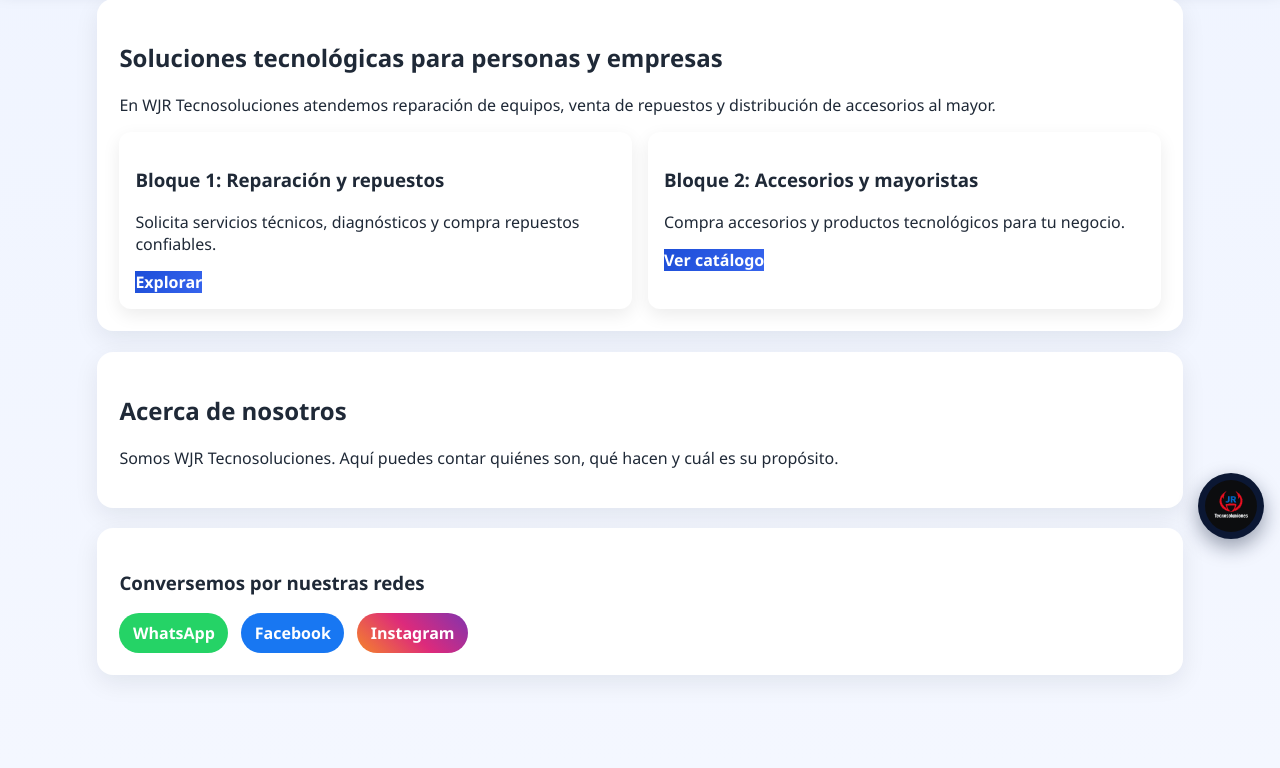
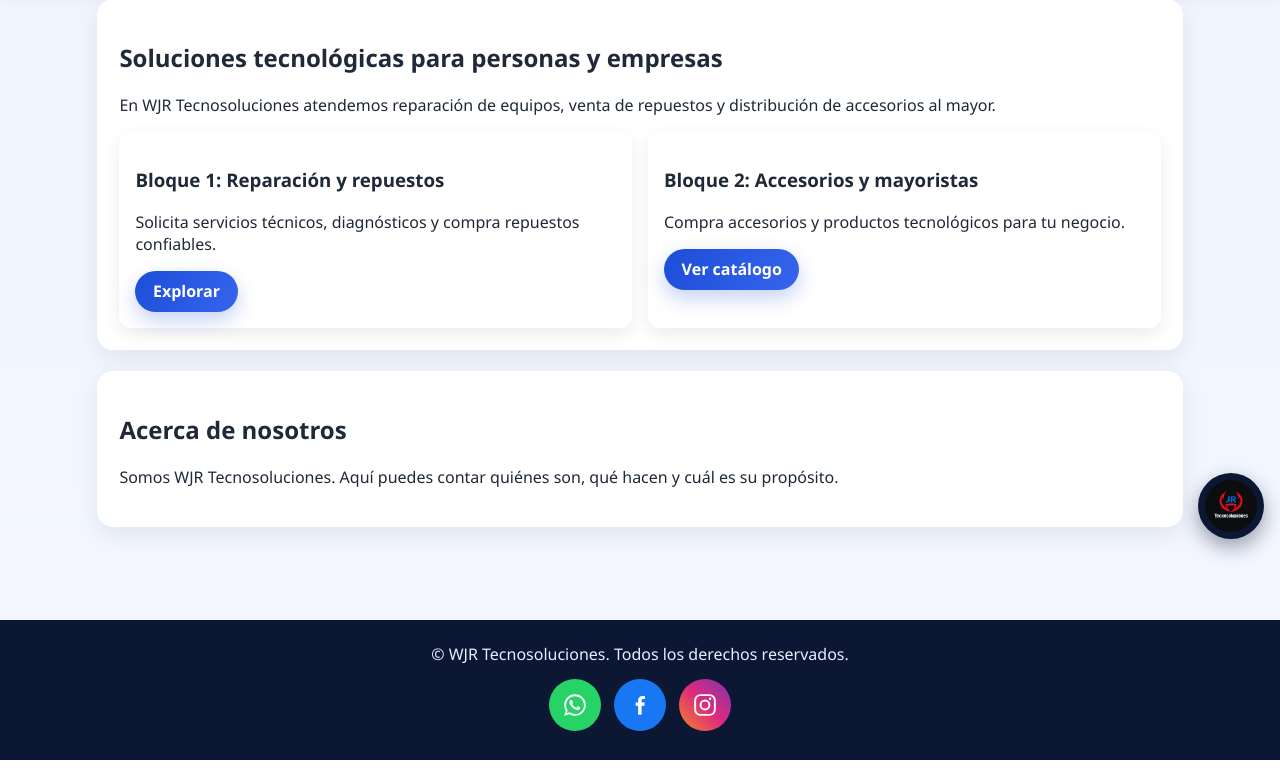
Before and after one commit to Dreamzxd/WJR-TECNO, a Flask app: page / in a window 1280 px wide. Shown: the part 245-1013 px from the top of the page. Run offline with Flask 3, Linux system fonts and the light colour scheme.

Commit message:
Elimina sección de redes en inicio y ajusta botón flotante

```diff
--- a/app.py
+++ b/app.py
@@ -96,6 +96,11 @@ def get_site_content() -> SiteContent:
         db.session.add(content)
         db.session.commit()
     return content
+
+
+@app.context_processor
+def inject_site_content():
+    return {'global_site_content': get_site_content()}
 
 
 def allowed_file(filename: str) -> bool:
--- a/static/styles.css
+++ b/static/styles.css
@@ -56,6 +56,19 @@ main { padding: 1rem 2rem 4.5rem; max-width: 1150px; margin: 0 auto; }
 .cards article, .product-card { background: white; border-radius: 12px; padding: 1rem; box-shadow: 0 6px 18px rgba(0,0,0,.08); }
 .grid { display: grid; grid-template-columns: repeat(auto-fit, minmax(230px, 1fr)); gap: 1rem; }
 .form { display: grid; gap: .7rem; max-width: 700px; margin-bottom: 1.2rem; }
+.centered-page {
+  max-width: 560px;
+  margin: 0 auto;
+  background: var(--card);
+  padding: 1.4rem;
+  border-radius: 16px;
+  box-shadow: 0 8px 24px rgba(16, 24, 40, .08);
+  text-align: center;
+}
+.centered-page .form {
+  margin: 0 auto;
+  text-align: left;
+}
 input, textarea, select, button {
   padding: .65rem .7rem;
   border-radius: 8px;
@@ -72,6 +85,16 @@ button, .btn {
   text-decoration: none;
   display: inline-block;
   transition: transform .15s ease, box-shadow .2s ease;
+}
+.btn,
+.btn:visited {
+  color: white;
+  text-decoration: none;
+}
+.hero .btn {
+  border-radius: 999px;
+  padding: .6rem 1.1rem;
+  box-shadow: 0 8px 20px rgba(29, 78, 216, .26);
 }
 button:hover, .btn:hover { transform: translateY(-1px); box-shadow: 0 6px 18px rgba(29, 78, 216, .32); }
 button.danger { background: linear-gradient(120deg, #d62828 0%, #b91c1c 100%); }
@@ -104,11 +127,32 @@ th, td { border: 1px solid #e4e8ef; padding: .6rem; text-align: left; }
   font-size: .95rem;
 }
 
-.social-links { display: flex; gap: .8rem; flex-wrap: wrap; }
-.social-btn { text-decoration: none; color: white; padding: .55rem .85rem; border-radius: 999px; font-weight: 600; }
+.social-links { display: flex; gap: .8rem; flex-wrap: wrap; justify-content: center; }
+.social-btn {
+  text-decoration: none;
+  color: white;
+  width: 52px;
+  height: 52px;
+  border-radius: 999px;
+  display: grid;
+  place-items: center;
+  transition: transform .15s ease, box-shadow .2s ease;
+}
+.social-btn svg { width: 26px; height: 26px; fill: #fff; }
+.social-btn:hover { transform: translateY(-1px); box-shadow: 0 8px 18px rgba(0,0,0,.2); }
 .whatsapp { background: #25d366; }
 .facebook { background: #1877f2; }
 .instagram { background: linear-gradient(45deg, #f58529, #dd2a7b, #8134af); }
+
+.main-footer {
+  background: #0b1733;
+  color: #e8efff;
+  text-align: center;
+  padding: 1.2rem 1rem 1.8rem;
+}
+.main-footer p {
+  margin: .25rem 0 .9rem;
+}
 
 .floating-contact {
   position: fixed;
--- a/templates/base.html
+++ b/templates/base.html
@@ -40,8 +40,23 @@
     {% block content %}{% endblock %}
   </main>
 
-  <a class="floating-contact" href="#redes-sociales" aria-label="Contactar por redes">
+  <a class="floating-contact" href="#" aria-label="Ir al inicio">
     <img src="{{ url_for('static', filename='img/wjr-logo.svg') }}" alt="Logo WJR">
   </a>
+
+  <footer class="main-footer">
+    <p>© WJR Tecnosoluciones. Todos los derechos reservados.</p>
+    <div class="social-links">
+      <a class="social-btn whatsapp" href="{{ global_site_content.whatsapp_link }}" target="_blank" rel="noopener" aria-label="WhatsApp" title="WhatsApp">
+        <svg viewBox="0 0 24 24" aria-hidden="true"><path d="M12.04 2C6.52 2 2.04 6.48 2.04 12c0 1.95.57 3.77 1.55 5.31L2 22l4.84-1.55A9.93 9.93 0 0 0 12.04 22c5.52 0 10-4.48 10-10s-4.48-10-10-10Zm0 18.2c-1.67 0-3.22-.48-4.54-1.31l-.33-.2-2.87.92.94-2.8-.21-.35a8.14 8.14 0 0 1-1.24-4.26c0-4.54 3.7-8.24 8.25-8.24 4.54 0 8.24 3.7 8.24 8.24 0 4.55-3.7 8.25-8.24 8.25Zm4.52-6.16c-.25-.12-1.47-.73-1.7-.82-.23-.08-.39-.12-.56.12-.17.25-.64.82-.79.98-.15.16-.3.19-.56.06-.25-.12-1.07-.39-2.03-1.24-.75-.67-1.26-1.5-1.41-1.75-.15-.25-.01-.39.11-.52.11-.1.25-.27.37-.4.12-.15.16-.25.24-.41.08-.16.04-.31-.02-.43-.06-.12-.56-1.34-.76-1.84-.2-.48-.4-.42-.56-.42h-.48c-.16 0-.43.06-.66.31-.23.25-.86.84-.86 2.05s.88 2.39 1 2.56c.12.16 1.72 2.63 4.17 3.68.58.25 1.03.4 1.38.52.58.18 1.11.15 1.53.09.46-.07 1.47-.6 1.68-1.18.2-.58.2-1.08.14-1.18-.05-.1-.22-.16-.47-.28Z"/></svg>
+      </a>
+      <a class="social-btn facebook" href="{{ global_site_content.facebook_link }}" target="_blank" rel="noopener" aria-label="Facebook" title="Facebook">
+        <svg viewBox="0 0 24 24" aria-hidden="true"><path d="M13.5 21v-8.2H16l.38-3H13.5V7.9c0-.87.25-1.46 1.5-1.46h1.6V3.76c-.28-.04-1.25-.12-2.37-.12-2.34 0-3.95 1.43-3.95 4.05v2.11H8v3h2.28V21h3.22Z"/></svg>
+      </a>
+      <a class="social-btn instagram" href="{{ global_site_content.instagram_link }}" target="_blank" rel="noopener" aria-label="Instagram" title="Instagram">
+        <svg viewBox="0 0 24 24" aria-hidden="true"><path d="M7.75 2h8.5A5.75 5.75 0 0 1 22 7.75v8.5A5.75 5.75 0 0 1 16.25 22h-8.5A5.75 5.75 0 0 1 2 16.25v-8.5A5.75 5.75 0 0 1 7.75 2Zm0 1.8A3.95 3.95 0 0 0 3.8 7.75v8.5A3.95 3.95 0 0 0 7.75 20.2h8.5a3.95 3.95 0 0 0 3.95-3.95v-8.5a3.95 3.95 0 0 0-3.95-3.95h-8.5Zm8.95 1.35a1.15 1.15 0 1 1 0 2.3 1.15 1.15 0 0 1 0-2.3ZM12 7a5 5 0 1 1 0 10 5 5 0 0 1 0-10Zm0 1.8a3.2 3.2 0 1 0 0 6.4 3.2 3.2 0 0 0 0-6.4Z"/></svg>
+      </a>
+    </div>
+  </footer>
 </body>
 </html>
--- a/templates/contacto.html
+++ b/templates/contacto.html
@@ -1,5 +1,6 @@
 {% extends 'base.html' %}
 {% block content %}
+<section class="centered-page">
   <h2>Contáctanos</h2>
   <form method="post" class="form">
     <label>Nombre <input type="text" name="nombre" required></label>
@@ -7,4 +8,5 @@
     <label>Mensaje <textarea name="mensaje" required></textarea></label>
     <button type="submit">Enviar</button>
   </form>
+</section>
 {% endblock %}
--- a/templates/home.html
+++ b/templates/home.html
@@ -21,13 +21,4 @@
   <h2>{{ site_content.about_title }}</h2>
   <p>{{ site_content.about_body }}</p>
 </section>
-
-<section class="social-box" id="redes-sociales">
-  <h3>Conversemos por nuestras redes</h3>
-  <div class="social-links">
-    <a class="social-btn whatsapp" href="{{ site_content.whatsapp_link }}" target="_blank" rel="noopener">WhatsApp</a>
-    <a class="social-btn facebook" href="{{ site_content.facebook_link }}" target="_blank" rel="noopener">Facebook</a>
-    <a class="social-btn instagram" href="{{ site_content.instagram_link }}" target="_blank" rel="noopener">Instagram</a>
-  </div>
-</section>
 {% endblock %}
--- a/templates/login.html
+++ b/templates/login.html
@@ -1,9 +1,11 @@
 {% extends 'base.html' %}
 {% block content %}
+<section class="centered-page">
   <h2>Iniciar sesión</h2>
   <form method="post" class="form">
     <label>Email <input type="email" name="email" required></label>
     <label>Contraseña <input type="password" name="password" required></label>
     <button type="submit">Entrar</button>
   </form>
+</section>
 {% endblock %}
--- a/templates/registro.html
+++ b/templates/registro.html
@@ -1,5 +1,6 @@
 {% extends 'base.html' %}
 {% block content %}
+<section class="centered-page">
   <h2>Registro de cliente</h2>
   <form method="post" class="form">
     <label>Nombre <input type="text" name="nombre" required></label>
@@ -7,4 +8,5 @@
     <label>Contraseña <input type="password" name="password" required></label>
     <button type="submit">Crear cuenta</button>
   </form>
+</section>
 {% endblock %}
```
Lines whose indentation alone changed are shown as unchanged.
